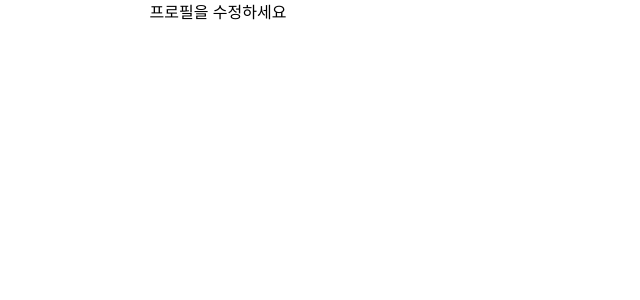
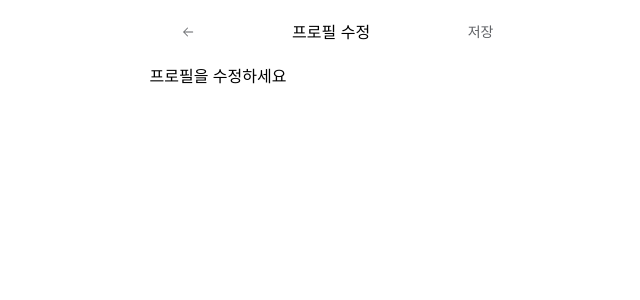
Before and after one commit to emmet-lv99/link-cluster, a Vue app in the folder fe/: page /edit-profile in a window 1280 px wide. Shown: the top 300 px of the page, without its empty margins (303-943 px from the left). Built offline with nearby package versions, Linux system fonts and the light colour scheme.

Commit message:
add header

```diff
--- a/fe/src/store/index.js
+++ b/fe/src/store/index.js
@@ -13,6 +13,7 @@ export default createStore({
     },
     checkLoading(state, payload) {
       state.loading = payload
+      console.log('loaded')
     },
   },
   actions: {
--- /dev/null
+++ b/fe/src/views/commons/PageHeader.vue
@@ -0,0 +1,30 @@
+<template>
+  <nav id="page-header">
+    <div class="flex items-center justify-between p-4" @click="router.go(-1)">
+      <el-button icon="Back" text />
+      <span>{{ pageTitle }}</span>
+      <el-button v-if="!!buttonType" text>{{ buttonType }}</el-button>
+    </div>
+  </nav>
+</template>
+
+<script setup>
+import { useRouter } from 'vue-router'
+const router = useRouter()
+
+defineProps({
+  pageTitle: {
+    type: String,
+    required: true,
+  },
+  buttonType: {
+    type: String,
+    required: false,
+  },
+})
+</script>
+
+<style lang="scss" scoped>
+#page-header {
+}
+</style>
--- a/fe/src/views/editProfile/EditProfile.vue
+++ b/fe/src/views/editProfile/EditProfile.vue
@@ -1,8 +1,13 @@
 <template>
-  <section id="edit-profile">프로필을 수정하세요</section>
+  <section id="edit-profile">
+    <page-header page-title="프로필 수정" button-type="저장" />
+    <section>프로필을 수정하세요</section>
+  </section>
 </template>
 
-<script setup></script>
+<script setup>
+import PageHeader from '../commons/PageHeader.vue'
+</script>
 
 <style lang="scss" scoped>
 #edit-profile {
```
